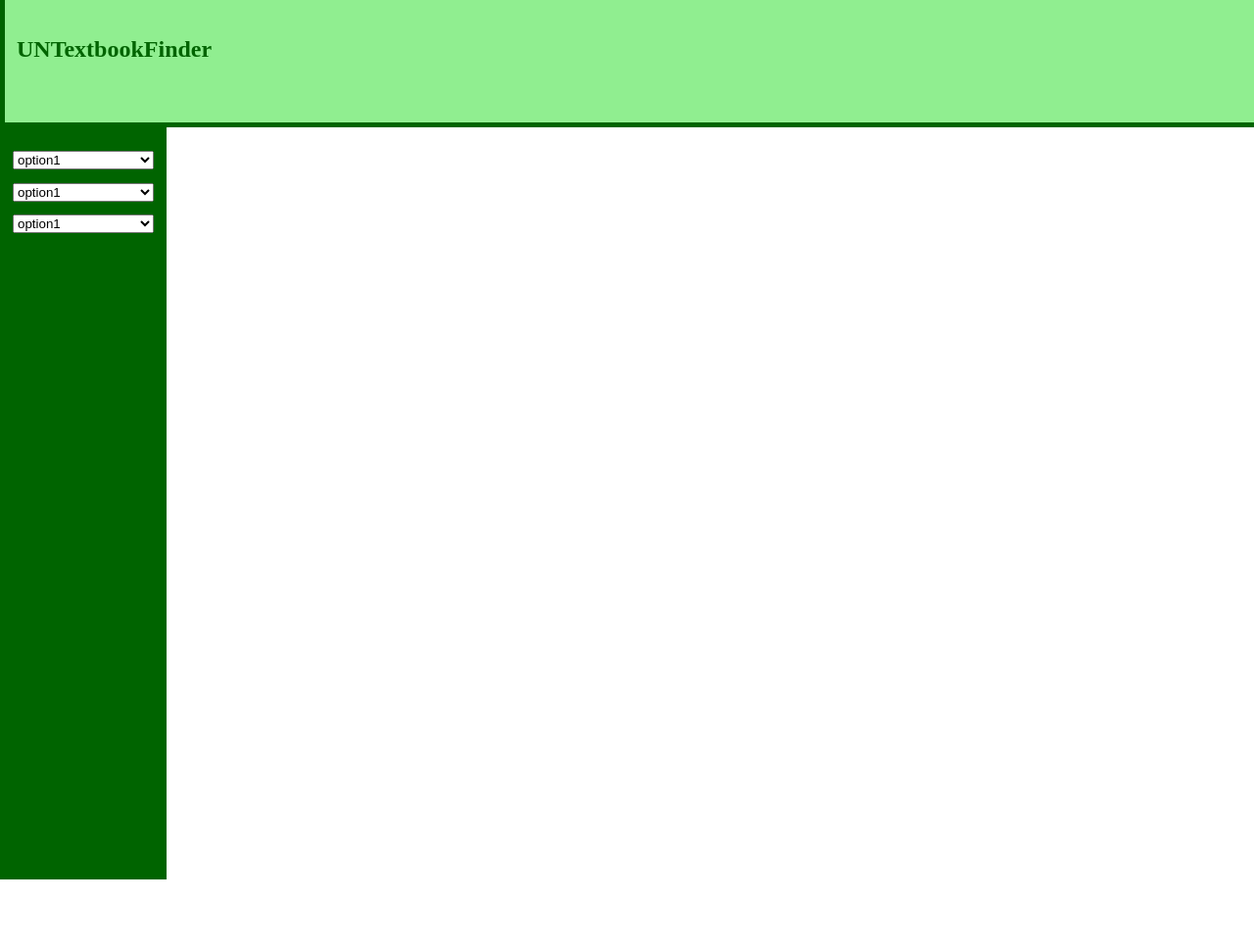
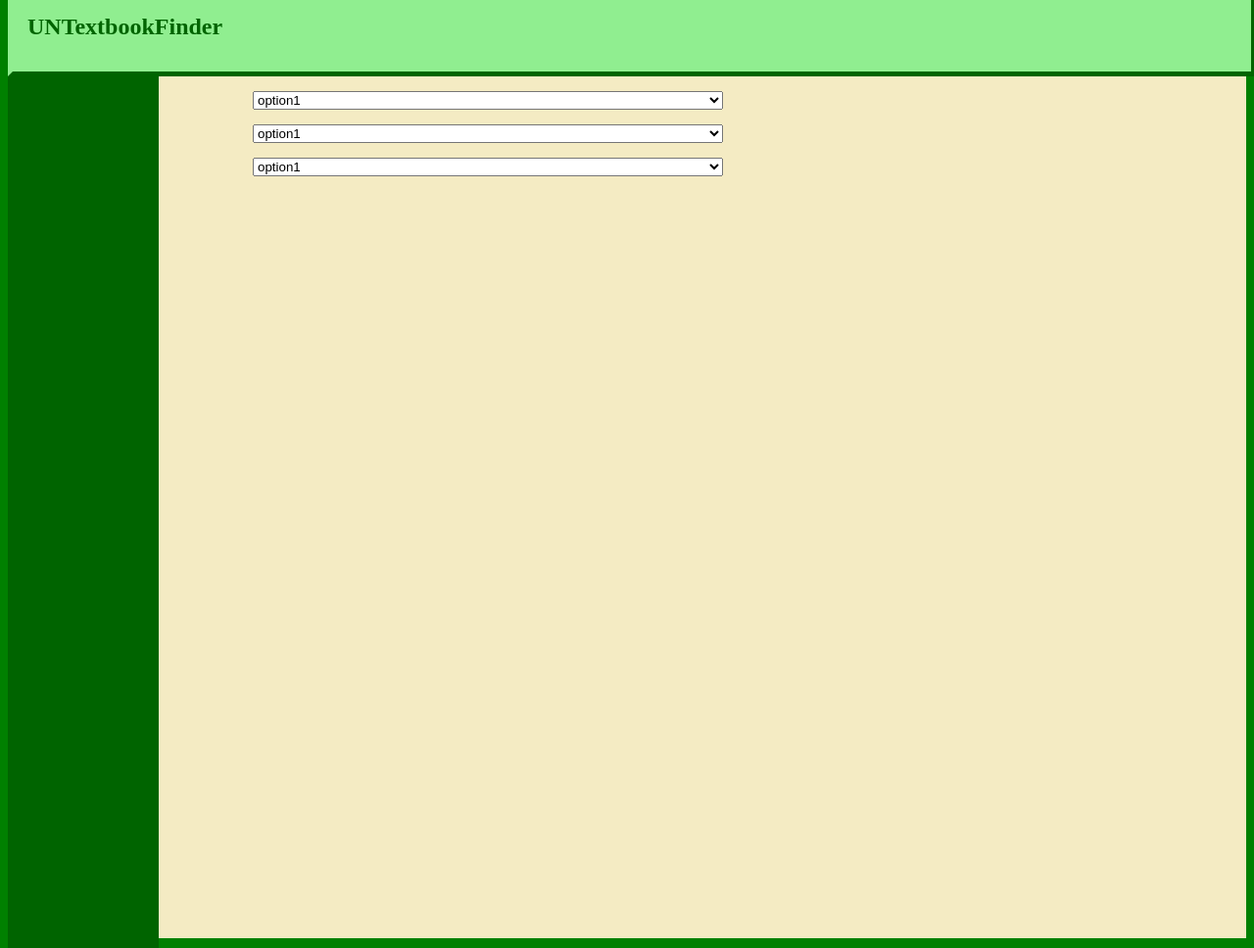
Before and after one commit to jmc0592/csce4444, a PHP site: page / in a window 1280 px wide. Shown: the whole page at 98% size. Before the commit the page ends 898 px from the top, so only its background shows below. Run offline with PHP 8.4, Linux system fonts and the light colour scheme; some libraries are stand-ins or nearby versions.

Commit message:
Changed the arrangement of the homepage
changed the html and css to better represent the final product. Some JS
was removed that wasnt wont be used by our site.

```diff
--- a/site/effects.js
+++ b/site/effects.js
@@ -1,19 +1,13 @@
 $(document).ready(function () {
-	//button to get string from form and call to riot api using function
+	//button to get string from form
 	$("#submit").click(function(){
-		var champ = document.getElementById("champ");
-		$("#statdisplay").html("");
-		var champresult = getChamp(champ.value)
-		champ.value = "";
+
 	});
 
 	//when enter is hit, dont refrsh the page.
-	// instead, get the string from the form and call to riot api using function
+	// instead, ...
 	$("form").on('submit', function(event){
-		var champ = document.getElementById("champ");
-		$("#statdisplay").html("");
-		var champresult = getChamp(champ.value)
-		champ.value = "";
+
 	});
 });
 
@@ -35,20 +29,3 @@ function getJson(url) {
 		}
 	}).responseText);
 }
-
-
-function printChampion(champion){
-	$("#statdisplay").append(champion.name+"<br>"+champion.title+
-										"<br><br>Hitpoints: "+champion.stats.hp + "<br>Mana: "+champion.stats.mp+
-										"<br>HP Regen per 5: "+champion.stats.hpregenperlevel+"<br>Mana Regen per 5: "+champion.stats.mpregenperlevel+
-										"<br>Attack Damage: "+champion.stats.attackdamage+"<br>Ability Power: 0"+
-										"<br>Attack Speed: "+getChampAttackspd(champion.stats.attackspeedoffset)+
-										"<br>Attack Range: "+champion.stats.attackrange+"<br>Move Speed: "+champion.stats.movespeed+
-										"<br><br><u>LORE</u><br>"+champion.lore);
-}
-
-function getChampAttackspd(offset){
-	var ans = (.625/(1+offset));
-	ans = ans.toFixed(2);
-	return ans;
-}
--- a/site/index.php
+++ b/site/index.php
@@ -10,6 +10,8 @@
 		<div id = "bannertext"><h1>UNTextbookFinder</h1></div>
 	</div>
 	<div id = "left">
+	</div>
+	<div id = "right">
 		<div id = "select">
 			<select class = "selectmenus">
 				<option value="option1">option1</option>
--- a/site/stylesheet.css
+++ b/site/stylesheet.css
@@ -1,29 +1,29 @@
 body{
-	background-color:white;
-}
-
-#bannertext{
-	font-size:2em;
-	position:left;
-	color:darkgreen;
-	padding-top:2em;
-	float:left;
-	margin-left:1em;
-	margin-bottom:0em;
+	background-color:green;
 }
 
 #banner{
 	z-index: 2;
-	position:fixed;
+	position:relative;
 	background-color: lightgreen;
 	width: 100%;
-	height: 8em;
-	margin-top:-1em;
-	margin-left:-.5em;
+	height: 75px;
+	margin-top:-15px;
+	margin-left:0px;
 	margin-bottom:0em;
 	border-style: solid;
 	border-width: 5px;
-	border-color: darkgreen;
+	border-color: lightgreen;
+	border-bottom-color: darkgreen;
+	border-right-color: darkgreen;
+}
+
+#banner h1{
+	font-size:2em;
+	position:left;
+	color:darkgreen;
+	float:left;
+	margin-left:15px;
 }
 
 #bannertext{
@@ -33,10 +33,10 @@ body{
 }
 
 #left{
-	z-index: 1;
+	z-index:2;
+	float: left;
 	position: relative;
-	margin-left:-.5em;
-	width: 10em;
+	width: 9em;
 	height: 55em;
 	background-color: darkgreen;
 	border-style: solid;
@@ -44,23 +44,30 @@ body{
 	border-color: darkgreen;
 }
 
+#right{
+	z-index:1;
+	position: relative;
+	margin-left:0px;
+	width: 100%;
+	height: 55em;
+	background-color: #F4EBC3;
+}
+
 #select{
+	margin-left:250px;
 	z-index:3;
 	position:relative;
-	top:8em;
 	font-size:1em;
 	text-align:left;
 	color:green;
 	width: 5em;
-	margin-left:.5em;
 
 }
 
 .selectmenus{
-	margin-top:1em;
+	margin-top:15px;
 }
 
 select{
-width: 180%;
-
+	width: 600%;
 }
```
